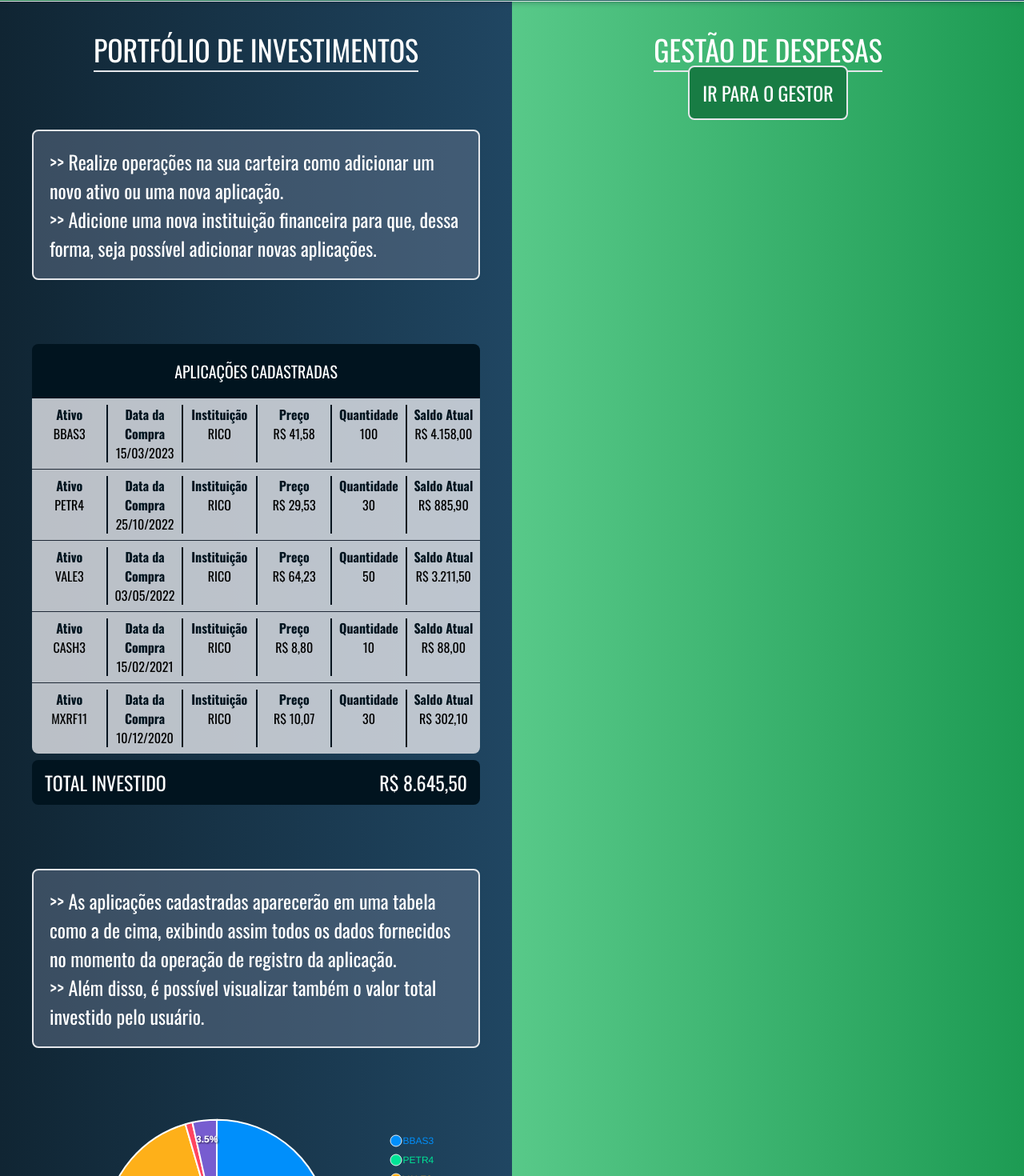
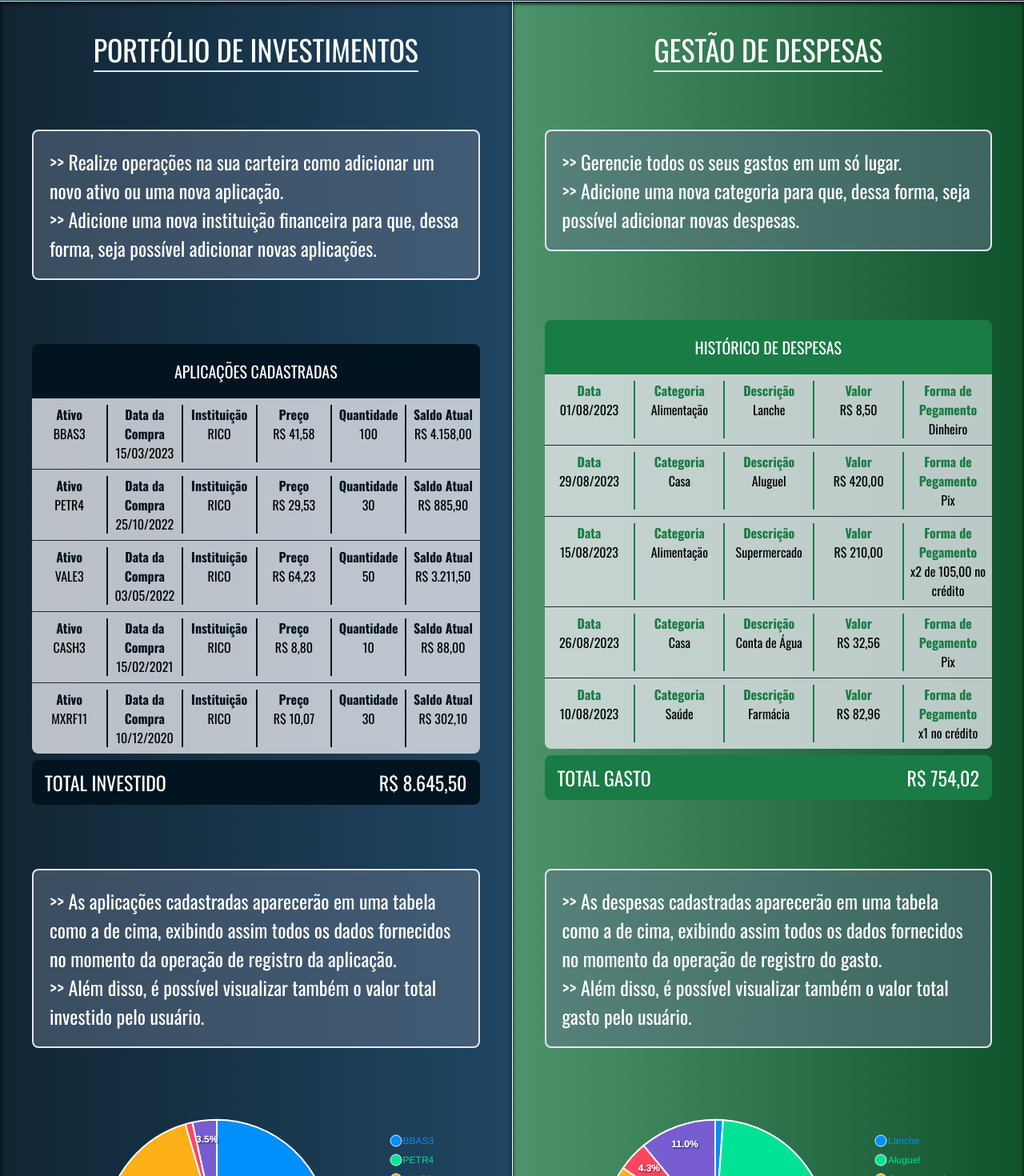
Before and after one commit to ViniciusCNB/manfin-wallet, a React (Vite) app in the folder web/: page / in a window 1280 px wide. Shown: the part 798-2268 px from the top of the page at 80% size. Built offline with nearby package versions, Linux system fonts and the light colour scheme.

Commit message:
Atualização na página inicial da aplicação

```diff
--- a/web/src/components/Home/HomeBody.tsx
+++ b/web/src/components/Home/HomeBody.tsx
@@ -1,10 +1,11 @@
-import { AcaoProps } from "../../types"
+import { AcaoProps, DespesaProps } from "../../types"
 import Chart from "react-apexcharts"
 import { Link } from "react-router-dom"
-import { formataData, totalSharesValue } from "../../utils"
+import { formataData, totalExpensesValue, totalSharesValue } from "../../utils"
+import ExpenseCard from "../Expenses/ExpensesCard"
 
 const HomeBody = () => {
-  const data: AcaoProps[] = [
+  const port_data: AcaoProps[] = [
     {
       codigo: "BBAS3",
       data_atualizacao: "2023-03-15",
@@ -47,29 +48,91 @@ const HomeBody = () => {
     },
   ]
 
-  const PieChartSeries = data.map((acao) => {
+  const exp_data: DespesaProps[] = [
+    {
+      id: 1,
+      descricao: "Lanche",
+      data: "2023-08-01",
+      valor: 8.5,
+      pagamento: "Dinheiro",
+      categoria: "Alimentação",
+    },
+    {
+      id: 2,
+      descricao: "Aluguel",
+      data: "2023-08-29",
+      valor: 420.0,
+      pagamento: "Pix",
+      categoria: "Casa",
+    },
+    {
+      id: 3,
+      descricao: "Supermercado",
+      data: "2023-08-15",
+      valor: 210.0,
+      pagamento: "x2 de 105,00 no crédito",
+      categoria: "Alimentação",
+    },
+    {
+      id: 4,
+      descricao: "Conta de Água",
+      data: "2023-08-26",
+      valor: 32.56,
+      pagamento: "Pix",
+      categoria: "Casa",
+    },
+    {
+      id: 5,
+      descricao: "Farmácia",
+      data: "2023-08-10",
+      valor: 82.96,
+      pagamento: "x1 no crédito",
+      categoria: "Saúde",
+    },
+  ]
+
+  const PieChartSeries_port = port_data.map((acao) => {
     return acao.valor_total
   })
 
-  const PieChartOptions = {
+  const PieChartOptions_port = {
     chart: {
       id: "basic-pie",
     },
-    labels: data.map((acao) => {
+    labels: port_data.map((acao) => {
       return acao.codigo
     }),
     legend: {
       labels: {
         colors: "#fff",
-        useSeriesColors: true
-      }
+        useSeriesColors: true,
+      },
+    },
+  }
+
+  const PieChartSeries_exp = exp_data.map((despesa) => {
+    return despesa.valor
+  })
+
+  const PieChartOptions_exp = {
+    chart: {
+      id: "basic-pie",
+    },
+    labels: exp_data.map((despesa) => {
+      return despesa.descricao
+    }),
+    legend: {
+      labels: {
+        colors: "#fff",
+        useSeriesColors: true,
+      },
     },
   }
 
   return (
     <>
-      <div className="bg-white h-fit max-h-max w-full flex flex-row">
-        <div className="flex flex-col w-1/2 gap-20 p-10 bg-gradient-to-l from-[#204662] to-[#102533]">
+      <div className="bg-white h-fit max-h-max w-full flex flex-row gap-[1px]">
+        <div className="flex flex-col w-1/2 gap-20 p-10 bg-gradient-to-l from-[#204662] to-[#102533] shadow-inner shadow-black">
           <div className="uppercase text-4xl text-white text-center">
             <span className="border-b-2">Portfólio de Investimentos</span>
           </div>
@@ -91,7 +154,7 @@ const HomeBody = () => {
               </p>
             </div>
             <div className="bg-gray-200/80 h-fit overflow-auto scrollbar-thin scrollbar-thumb-[#01141f] divide-y-[1px] divide-gray-800 rounded-b-lg">
-              {data.map((acao) => {
+              {port_data.map((acao) => {
                 return (
                   <div className="w-full grid grid-cols-6 py-2 text-center divide-x-2 divide-[#01141f]">
                     <div className="flex justify-center">
@@ -156,7 +219,7 @@ const HomeBody = () => {
               <p>Total Investido</p>
               <p>
                 R${" "}
-                {totalSharesValue(data).toLocaleString("pt-BR", {
+                {totalSharesValue(port_data).toLocaleString("pt-BR", {
                   minimumFractionDigits: 2,
                 })}
               </p>
@@ -177,8 +240,8 @@ const HomeBody = () => {
           <div className="flex flex-col text-center gap-8 items-center">
             <Chart
               type="pie"
-              series={PieChartSeries}
-              options={PieChartOptions}
+              series={PieChartSeries_port}
+              options={PieChartOptions_port}
               width={500}
               height={300}
             />
@@ -193,7 +256,7 @@ const HomeBody = () => {
               fornecidos.
               <br />
               {">"}
-              {">"} Por exemplo, com o gráfico ao lado, é possível visualizar a
+              {">"} Por exemplo, com o gráfico acima, é possível visualizar a
               influência que cada ativo exerce em sua carteira, tornando
               possível uma análise mais assertiva e concreta acerca do seu
               patrimônio.
@@ -212,9 +275,126 @@ const HomeBody = () => {
             </Link>
           </div>
         </div>
-        <div className="bg-gradient-to-r from-[#58c989] to-[#1d9b53] w-1/2 p-10">
+        <div className="flex flex-col bg-gradient-to-r from-[#4d946c] to-[#0f532d] w-1/2 p-10 shadow-inner shadow-black gap-20">
           <div className="uppercase text-4xl text-white text-center">
             <span className="border-b-2">Gestão de Despesas</span>
+          </div>
+          <div className="text-white bg-slate-500/50 p-5 rounded-lg border-2 text-[1.5rem]">
+            <p>
+              {">"}
+              {">"} Gerencie todos os seus gastos em um só lugar.
+              <br />
+              {">"}
+              {">"} Adicione uma nova categoria para que, dessa forma, seja
+              possível adicionar novas despesas.
+            </p>
+          </div>
+          <div className="w-full h-full flex flex-col justify-center">
+            <div className="bg-[#187c44] p-5 rounded-t-lg flex justify-center">
+              <p className="uppercase text-xl text-white">
+                Histórico de Despesas
+              </p>
+            </div>
+            <div className="bg-gray-200/80 h-fit overflow-auto scrollbar-thin scrollbar-thumb-[#187c44] divide-y-[1px] divide-gray-800 rounded-b-lg">
+              {exp_data.map((expense) => {
+                return (
+                  <div className="w-full grid grid-cols-5 py-2 text-center divide-x-2 divide-[#187c44]">
+                    <div className="flex justify-center">
+                      <p>
+                        <span className="font-bold text-[#187c44]">Data</span>
+                        <br /> {formataData(expense.data)}
+                      </p>
+                    </div>
+                    <div className="flex justify-center">
+                      <p>
+                        <span className="font-bold text-[#187c44]">
+                          Categoria
+                        </span>{" "}
+                        <br />
+                        {expense.categoria}
+                      </p>
+                    </div>
+                    <div className="flex justify-center">
+                      <p>
+                        <span className="font-bold text-[#187c44]">
+                          Descrição
+                        </span>{" "}
+                        <br />
+                        {expense.descricao}
+                      </p>
+                    </div>
+                    <div className="flex justify-center">
+                      <p>
+                        <span className="font-bold text-[#187c44]">Valor</span>{" "}
+                        <br /> R${" "}
+                        {expense.valor.toLocaleString("pt-BR", {
+                          minimumFractionDigits: 2,
+                        })}
+                      </p>
+                    </div>
+                    <div className="flex justify-center">
+                      <p>
+                        <span className="font-bold text-[#187c44]">
+                          Forma de Pegamento
+                        </span>{" "}
+                        <br />
+                        {expense.pagamento}
+                      </p>
+                    </div>
+                  </div>
+                )
+              })}
+            </div>
+            <div className="bg-[#187c44] mt-2 py-3 px-4 flex justify-between rounded-lg uppercase text-2xl text-white">
+              <p>Total Gasto</p>
+              <p>
+                R${" "}
+                {totalExpensesValue(exp_data).toLocaleString("pt-BR", {
+                  minimumFractionDigits: 2,
+                })}
+              </p>
+            </div>
+          </div>
+          <div className="text-white bg-slate-500/50 p-5 rounded-lg border-2 text-[1.5rem]">
+            <p>
+              {">"}
+              {">"} As despesas cadastradas aparecerão em uma tabela como a de
+              cima, exibindo assim todos os dados fornecidos no momento da
+              operação de registro do gasto.
+              <br />
+              {">"}
+              {">"} Além disso, é possível visualizar também o valor total gasto
+              pelo usuário.
+            </p>
+          </div>
+          <div className="flex flex-col text-center gap-8 items-center">
+            <Chart
+              type="pie"
+              series={PieChartSeries_exp}
+              options={PieChartOptions_exp}
+              width={500}
+              height={300}
+            />
+            <span className="text-white text-2xl uppercase">
+              Distribuição das Despesas
+            </span>
+          </div>
+          <div className="text-white bg-slate-500/50 p-5 rounded-lg border-2 text-[1.5rem]">
+            <p>
+              {">"}
+              {">"} O software também conta com uma exibição dinâmica dos dados
+              fornecidos.
+              <br />
+              {">"}
+              {">"} Por exemplo, com o gráfico acima, é possível visualizar a
+              influência que cada gasto exerce no montante da despesa, tornando
+              possível uma análise mais assertiva e concreta acerca do seu
+              padrão de consumo.
+              <br />
+              {">"}
+              {">"} Note que, com o ponteiro do mouse, você é capaz de
+              identificar os gastos em cada porção do gráfico.
+            </p>
           </div>
           <div className="flex justify-center items-center">
             <Link
--- a/web/src/components/Home/HomeMenu.tsx
+++ b/web/src/components/Home/HomeMenu.tsx
@@ -8,23 +8,24 @@ const HomeMenu = () => {
         className="z-0 w-full h-full absolute object-cover"
         alt=""
       />
-      <div className="bg-gradient-to-l from-[#033959]/95 to-[#187c44]/95 w-[100%] h-screen py-8 px-10 flex flex-col gap-10 items-center justify-center shadow-md shadow-slate-800/20 border-solid border-b-[1px] relative z-1">
-        <span className="text-white text-[5.5rem] border-b-2">
+      <div className="bg-gradient-to-r from-[#033959]/95 to-[#01141f]/95 w-[100%] h-screen py-8 px-10 flex flex-col gap-20 items-center justify-center shadow-md shadow-slate-800/20 border-solid border-b-[1px] relative z-1">
+        {" "}
+        <span className="text-white text-[7.5rem] border-b-2">
           ManFin Wallet
         </span>
         {/* <button className="bg-[#01141f]/50 hover:bg-[#1b3a4c] p-2 rounded-[50%] border-dashed border-[1px] border-white absolute bottom-5">
           <Sun size={20} color="white" weight="bold" />
         </button> */}
-        <p className="text-white flex text-center font-thin text-[1.1rem] mt-5 w-1/2">
-          Desenvolvido por Vinícius Correa Nobre Borges, graduando do 7º período
+        <p className="text-white flex text-center font-thin text-[1.1rem] mt-5 w-2/5">
+          Desenvolvido por Vinícius Correa Nobre Borges, graduando do 8º período
           de Engenharia da Computação da Universidade Federal de Ouro Preto,
           este projeto possui duas partes.
           <br />
           Uma parte tem como objetivo simular uma carteira de investimentos e
           algumas de suas funcionalidades.
           <br />
-          Já a outra foi desenvolvida com o intuito de ser um gestor de
-          gastos pessoais.
+          Já a outra foi desenvolvida com o intuito de ser um gestor de gastos
+          pessoais.
           <br />
           Escolha uma das rotas abaixo e aproveite a aplicação!
         </p>
```
